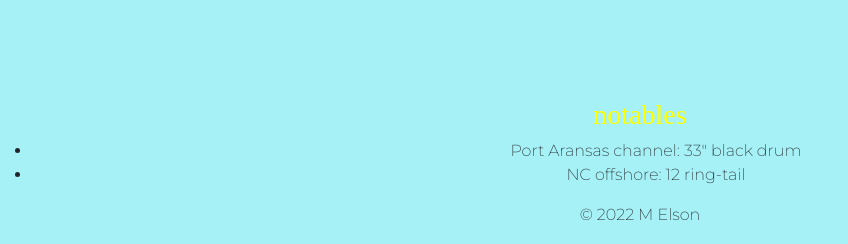
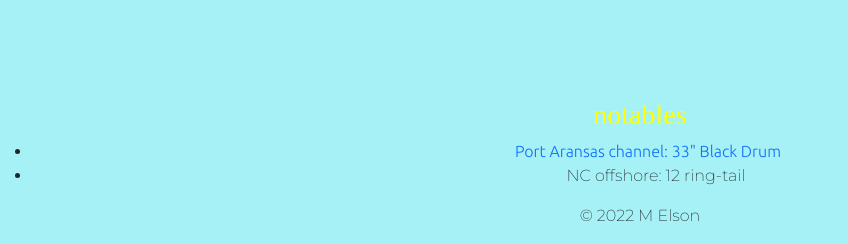
Before and after one commit to ehworks/fishy, a Flask app: page / in a window 1280 px wide. Shown: the part 937-1181 px from the top of the page, without its empty margins (0-848 px from the left). Before the commit the page ends 1157 px from the top, so only its background shows below. Run offline with Flask 2, Linux system fonts and the light colour scheme; some libraries are stand-ins or nearby versions.

Commit message:
Update index.html

```diff
--- a/templates/index.html
+++ b/templates/index.html
@@ -156,8 +156,12 @@
         <div class="notables">
           <h3>notables</h3>
                 <ul>
+                        <li><a class="navbar-brand"
+                    href="static/33 inch black drum - Copy1.jpg" target="_blank">
+                              Port Aransas channel: 33" Black Drum</a></li>
 
-                    <li><a> Port Aransas channel: 33" black drum </a></li>
+
+<!--                     <li><a> Port Aransas channel: 33" black drum </a></li> -->
                     <li><a> NC offshore:  12 ring-tail</a></li>
                 </ul>
                 <p>© 2022 M Elson</p>
```
